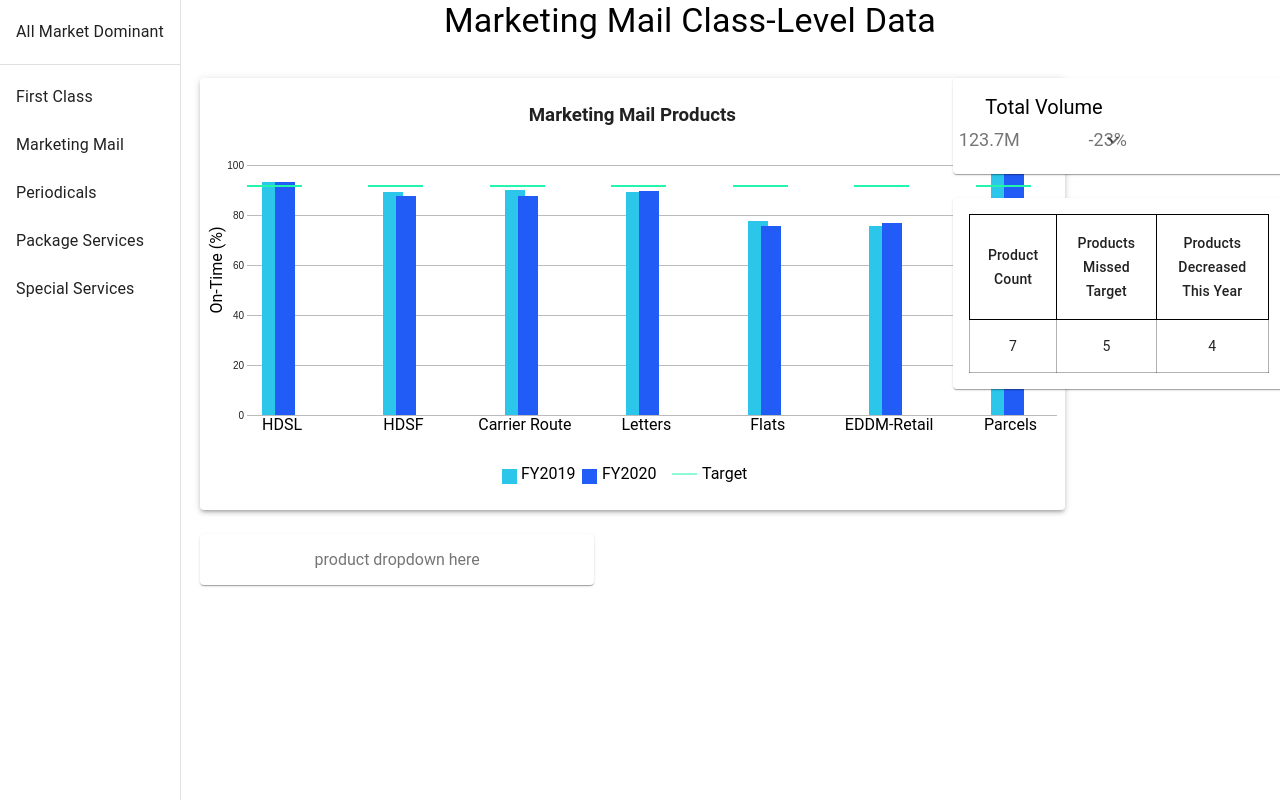
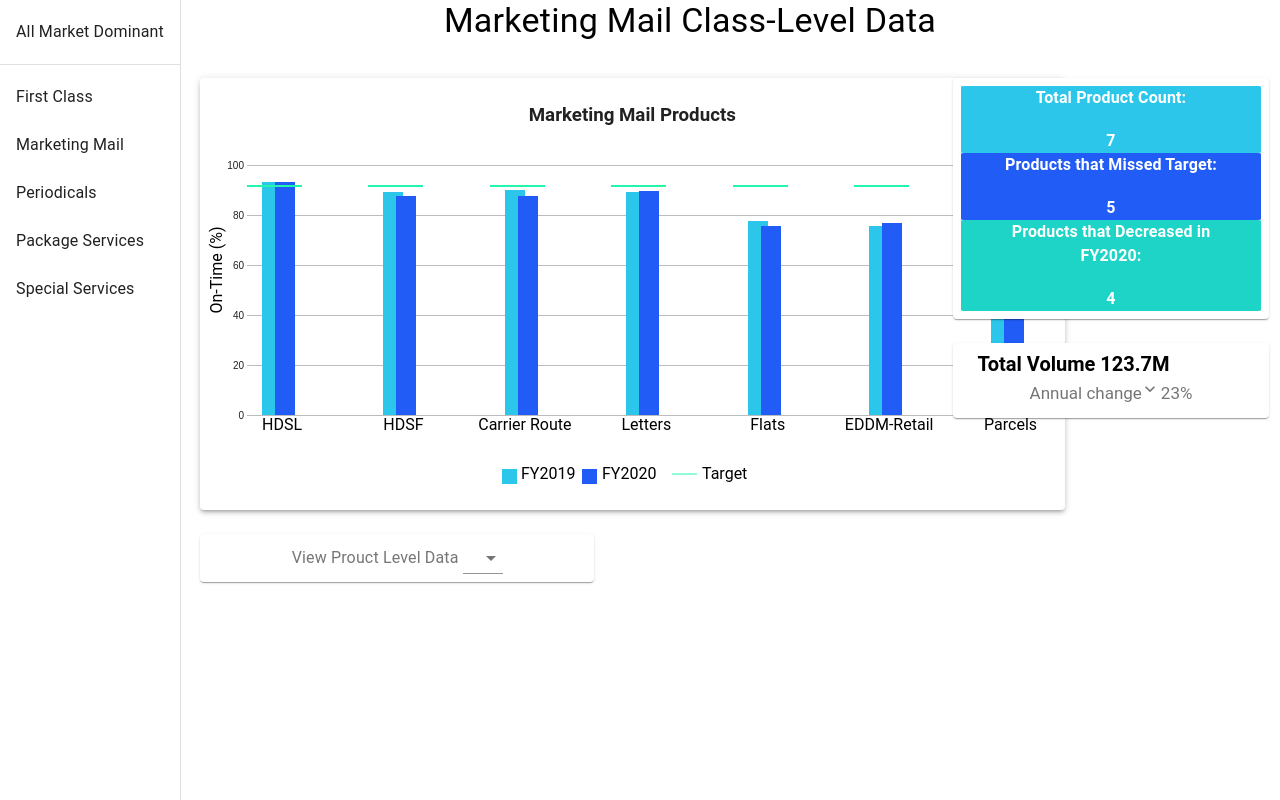
Before and after one commit to Uvacoder/USPS-service-dashbaord, a React (Create React App) app in the folder service-dashboard/: page /marketing-mail in a window 1280 px wide. Built offline with nearby package versions, Linux system fonts and the light colour scheme.

Commit message:
on to products

```diff
--- /dev/null
+++ b/service-dashboard/src/DashComponents/ProductCountTable.jsx
@@ -0,0 +1,111 @@
+import { makeStyles } from "@material-ui/core/styles";
+
+import Container from "@material-ui/core/Container";
+import Typography from "@material-ui/core/Typography";
+
+import {
+  primaryColor,
+  secondaryColor,
+  alternateHighlight,
+} from "../Design/MyTheme";
+
+const useStyles = makeStyles({
+  totalCountCountainer: {
+    backgroundColor: primaryColor,
+    borderRadius: "1%",
+  },
+  missedCountCountainer: {
+    backgroundColor: secondaryColor,
+    borderRadius: "1%",
+  },
+  decCountContainer: {
+    backgroundColor: alternateHighlight,
+    borderRadius: "1%",
+  },
+  tableText: {
+    color: "white",
+    fontWeight: "bolder",
+  },
+});
+
+export const ProductCountTable = (props) => {
+  const { propData } = props;
+
+  const classes = useStyles();
+
+  function createCellData(propData) {
+    let singleYear = propData
+      .filter((row) => row.fy === 2020)
+      .filter((row) => row.productAbbrev !== "missing");
+
+    let productCount = singleYear.length;
+
+    let decreasedCount = 0;
+    let missedTarget = 0;
+
+    for (let i = 0; i < singleYear.length; i++) {
+      const currentRow = singleYear[i];
+      if (currentRow.pctOnTime - currentRow.target < 0) {
+        missedTarget += 1;
+      }
+      if (decreasedThisYear(currentRow.productId)) {
+        decreasedCount += 1;
+      }
+    }
+
+    const rez = {
+      productCount: productCount,
+      missedTarget: missedTarget,
+      decreasedCount: decreasedCount,
+    };
+
+    return rez;
+  }
+
+  function decreasedThisYear(productId) {
+    const thisProduct = propData.filter((row) => row.productId === productId);
+
+    const thisYearScore = thisProduct.filter((row) => row.fy === 2020)[0]
+      .pctOnTime;
+    const lastYearScore = thisProduct.filter((row) => row.fy === 2019)[0]
+      .pctOnTime;
+
+    return thisYearScore < lastYearScore;
+  }
+
+  const cellData = createCellData(propData);
+
+  return (
+    <>
+      <Container className={classes.totalCountCountainer}>
+        <Typography className={classes.tableText}>
+          Total Product Count:
+        </Typography>
+        <br></br>
+        <Typography className={classes.tableText}>
+          {cellData.productCount}
+        </Typography>
+      </Container>
+      <Container className={classes.missedCountCountainer}>
+        <Typography className={classes.tableText}>
+          Products that Missed Target:
+        </Typography>
+        <br></br>
+        <Typography className={classes.tableText}>
+          {cellData.missedTarget}
+        </Typography>
+      </Container>
+      <Container className={classes.decCountContainer}>
+        <Typography className={classes.tableText}>
+          Products that Decreased in FY2020:
+        </Typography>
+        <br></br>
+        <Typography className={classes.tableText}>
+          {cellData.decreasedCount}
+        </Typography>
+      </Container>
+    </>
+  );
+};
+
+export default ProductCountTable;
--- /dev/null
+++ b/service-dashboard/src/DashComponents/ProductDropdown.jsx
@@ -0,0 +1,38 @@
+import Select from "@material-ui/core/Select";
+import MenuItem from "@material-ui/core/MenuItem";
+import { Typography } from "@material-ui/core";
+import { Switch, Route, Link } from "react-router-dom";
+import ProductPage from "../mailClassComponents/ProductPage";
+
+export const ProductDropdown = (props) => {
+  const { propData } = props;
+
+  console.log(propData);
+
+  const productList = propData.filter((row) => row.fy === 2020);
+
+  console.log(productList);
+
+  const menuItems = productList.map((el) => (
+    <Link to={`product/${el.productId}`}>
+      {" "}
+      <MenuItem value={el.product}>{el.product}</MenuItem>{" "}
+    </Link>
+  ));
+
+  return (
+    <div>
+      <Typography>
+        View Prouct Level Data <Select>{menuItems}</Select>
+      </Typography>
+
+      <Switch>
+        <Route exact path="/product/:id">
+          <ProductPage />
+        </Route>
+      </Switch>
+    </div>
+  );
+};
+
+export default ProductDropdown;
--- a/service-dashboard/src/DashComponents/VolumeChange.jsx
+++ b/service-dashboard/src/DashComponents/VolumeChange.jsx
@@ -9,15 +9,30 @@ const useStyles = makeStyles({
     width: "100%",
     maxWidth: 500,
   },
+  outterContainer: {
+    backgroundColor: "#e6e8e6",
+  },
 
   titleText: {
     fontSize: 20,
-    marginLeft: "-150px",
+    marginLeft: "-75px",
     color: "black",
+    fontWeight: "bold",
+    marginBottom: "-0.5rem",
+  },
+  volText: {
+    fontSize: 17,
+    marginBottom: "2%",
   },
   volNumber: {
     fontSize: 18,
     marginLeft: "-75px",
+    fontWeight: "bold",
+  },
+  changeIcon: {
+    marginTop: "3%",
+    marginLeft: "-2px",
+    marginRight: "1px",
   },
 });
 
@@ -25,8 +40,6 @@ export const VolumeChange = (props) => {
   const { volData } = props;
 
   const classes = useStyles();
-
-  //   console.log(volData);
 
   const { fy2020, fy2019 } = volData;
   const volChangePct = (fy2020 - fy2019) / fy2019;
@@ -36,25 +49,17 @@ export const VolumeChange = (props) => {
   return (
     <div>
       <Typography variant="h5" gutterBottom className={classes.titleText}>
-        Total Volume
+        Total Volume {`${volData.fy2020}M`}
       </Typography>
 
-      <Grid container spacing={2}>
-        <Grid item xs={5}>
-          <Typography variant="h5" gutterBottom className={classes.volNumber}>
-            {`${volData.fy2020}M`}
-          </Typography>
-        </Grid>
-        <Grid item xs={1}>
-          <KeyboardArrowDownIcon />
-        </Grid>
-
-        <Grid item xs={2}>
-          <Typography variant="h5" gutterBottom className={classes.volNumber}>
-            -23%
-          </Typography>
-        </Grid>
-      </Grid>
+      <Typography variant="h5" gutterBottom className={classes.volText}>
+        Annual change
+        <KeyboardArrowDownIcon
+          className={classes.changeIcon}
+          fontSize="small"
+        />
+        23%
+      </Typography>
     </div>
   );
 };
--- a/service-dashboard/src/Design/MyTheme.js
+++ b/service-dashboard/src/Design/MyTheme.js
@@ -18,10 +18,18 @@ export const colorPalleteMatt = {
   secondaryColor: "#225CF6",
   highlightColor: "#22F6AC",
   lightGrey: "#e6e8e6",
+  alternateHighlight: "#1ED4C7",
 };
 
-export const { primaryColor, secondaryColor, highlightColor, lightGrey } =
-  colorPalleteMatt;
+export const {
+  primaryColor,
+  secondaryColor,
+  highlightColor,
+  lightGrey,
+  alternateHighlight,
+} = colorPalleteMatt;
+
+export const lightGreyAgain = "#e6e8e6";
 
 export const textNodeFont = "'Roboto', sans-serif";
 
--- a/service-dashboard/src/mailClassComponents/MarketingMailComponents/MarketingMailClass.jsx
+++ b/service-dashboard/src/mailClassComponents/MarketingMailComponents/MarketingMailClass.jsx
@@ -6,15 +6,16 @@ import Typography from "@material-ui/core/Typography";
 import annualData from "../../Data/annualData.json";
 
 import MarketingMailClassGraph from "./MarketingMailClassGraph";
-import ProductCountTable from "../ProductCountTable";
+import ProductCountTableData from "../../DashComponents/ProductCountTable";
 import VolumeChange from "../../DashComponents/VolumeChange";
+import ProductDropdown from "../../DashComponents/ProductDropdown";
 
 const useStyles = makeStyles((theme) => ({
   root: {
     flexGrow: 1,
   },
   paper: {
-    padding: theme.spacing(2),
+    padding: theme.spacing(1),
     textAlign: "center",
     color: theme.palette.text.secondary,
     minWidth: 300,
@@ -58,25 +59,24 @@ export const MarketingMail = () => {
 
         <Grid item xs={3}>
           <Grid container direction="column" spacing={3}>
+            <Grid item xs={4}>
+              <Paper className={classes.paper}>
+                <div>
+                  {" "}
+                  <ProductCountTableData propData={mmAnnualData} />{" "}
+                </div>
+              </Paper>
+            </Grid>
             <Grid item xs={3}>
               <Paper className={classes.paper}>
                 <VolumeChange volData={fakeVolData} />
-              </Paper>
-            </Grid>
-
-            <Grid item xs={3}>
-              <Paper className={classes.paper}>
-                <div>
-                  {" "}
-                  <ProductCountTable propData={mmAnnualData} />{" "}
-                </div>
               </Paper>
             </Grid>
           </Grid>
         </Grid>
         <Grid item xs={5}>
           <Paper className={classes.paper}>
-            <div>product dropdown here</div>
+            <ProductDropdown propData={mmAnnualData} />
           </Paper>
         </Grid>
       </Grid>
--- a/service-dashboard/src/mailClassComponents/ProductCountTable.jsx
+++ /dev/null
@@ -1,96 +0,0 @@
-import { makeStyles } from "@material-ui/core/styles";
-import Table from "@material-ui/core/Table";
-import TableBody from "@material-ui/core/TableBody";
-import TableCell from "@material-ui/core/TableCell";
-import TableContainer from "@material-ui/core/TableContainer";
-import TableHead from "@material-ui/core/TableHead";
-import TableRow from "@material-ui/core/TableRow";
-
-const useStyles = makeStyles({
-  table: {
-    minWidth: 650,
-  },
-  theadStyle: {
-    border: "1px solid black",
-    textAlign: "center",
-  },
-  tCellStyle: {
-    border: "1px solid rgba(0, 0, 0, .3);",
-    textAlign: "center",
-  },
-});
-
-export const ProductCountTable = (props) => {
-  const { propData } = props;
-
-  const classes = useStyles();
-
-  function createCellData(propData) {
-    let singleYear = propData
-      .filter((row) => row.fy === 2020)
-      .filter((row) => row.productAbbrev !== "missing");
-
-    let productCount = singleYear.length;
-
-    let decreasedCount = 0;
-    let missedTarget = 0;
-
-    for (let i = 0; i < singleYear.length; i++) {
-      const currentRow = singleYear[i];
-      if (currentRow.pctOnTime - currentRow.target < 0) {
-        missedTarget += 1;
-      }
-      if (decreasedThisYear(currentRow.productId)) {
-        decreasedCount += 1;
-      }
-    }
-
-    const rez = [productCount, missedTarget, decreasedCount];
-
-    return rez;
-  }
-
-  function decreasedThisYear(productId) {
-    const thisProduct = propData.filter((row) => row.productId === productId);
-
-    const thisYearScore = thisProduct.filter((row) => row.fy === 2020)[0]
-      .pctOnTime;
-    const lastYearScore = thisProduct.filter((row) => row.fy === 2019)[0]
-      .pctOnTime;
-
-    return thisYearScore < lastYearScore;
-  }
-
-  const cellData = createCellData(propData);
-
-  const cellCode = cellData.map((el, ind) => (
-    <TableCell align="right" key={`cell${ind}`} className={classes.tCellStyle}>
-      {el}
-    </TableCell>
-  ));
-  const tableBody = <TableRow>{cellCode}</TableRow>;
-  const tableHead = (
-    <TableHead>
-      <TableRow>
-        <TableCell className={classes.theadStyle}>Product Count</TableCell>
-        <TableCell className={classes.theadStyle} align="right">
-          Products Missed Target
-        </TableCell>
-        <TableCell className={classes.theadStyle} align="right">
-          Products Decreased This Year
-        </TableCell>
-      </TableRow>
-    </TableHead>
-  );
-
-  return (
-    <TableContainer>
-      <Table>
-        {tableHead}
-        <TableBody>{tableBody}</TableBody>
-      </Table>
-    </TableContainer>
-  );
-};
-
-export default ProductCountTable;
--- /dev/null
+++ b/service-dashboard/src/mailClassComponents/ProductPage.jsx
@@ -0,0 +1,5 @@
+export const ProductPage = () => {
+  return <div> this is the product page</div>;
+};
+
+export default ProductPage;
```
Also changed, not shown: service-dashboard/src/DashComponents/Tooltip.jsx (+6 -22 lines), service-dashboard/src/mailClassComponents/MarketingMailComponents/MarketingMailClassGraph.jsx (+23 -18 lines).
